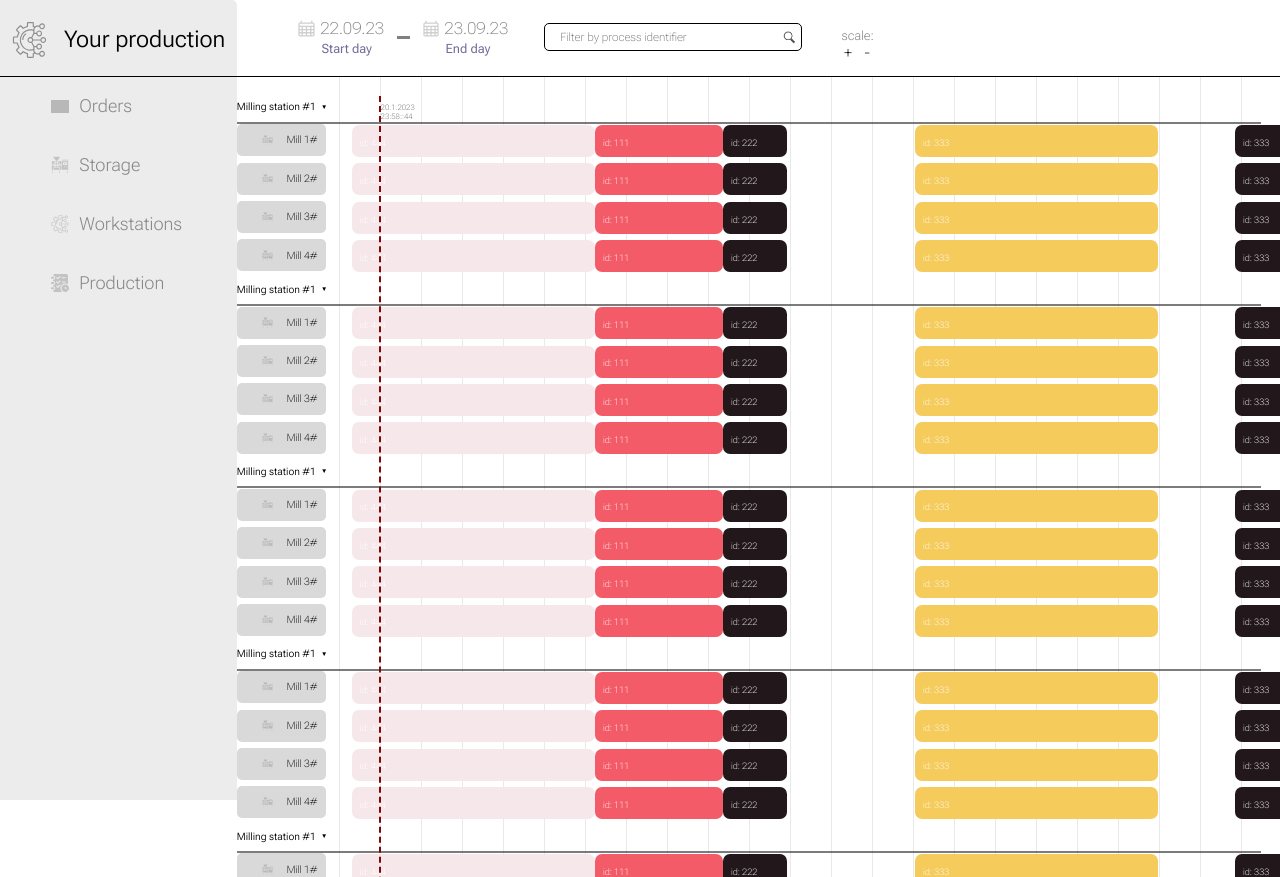
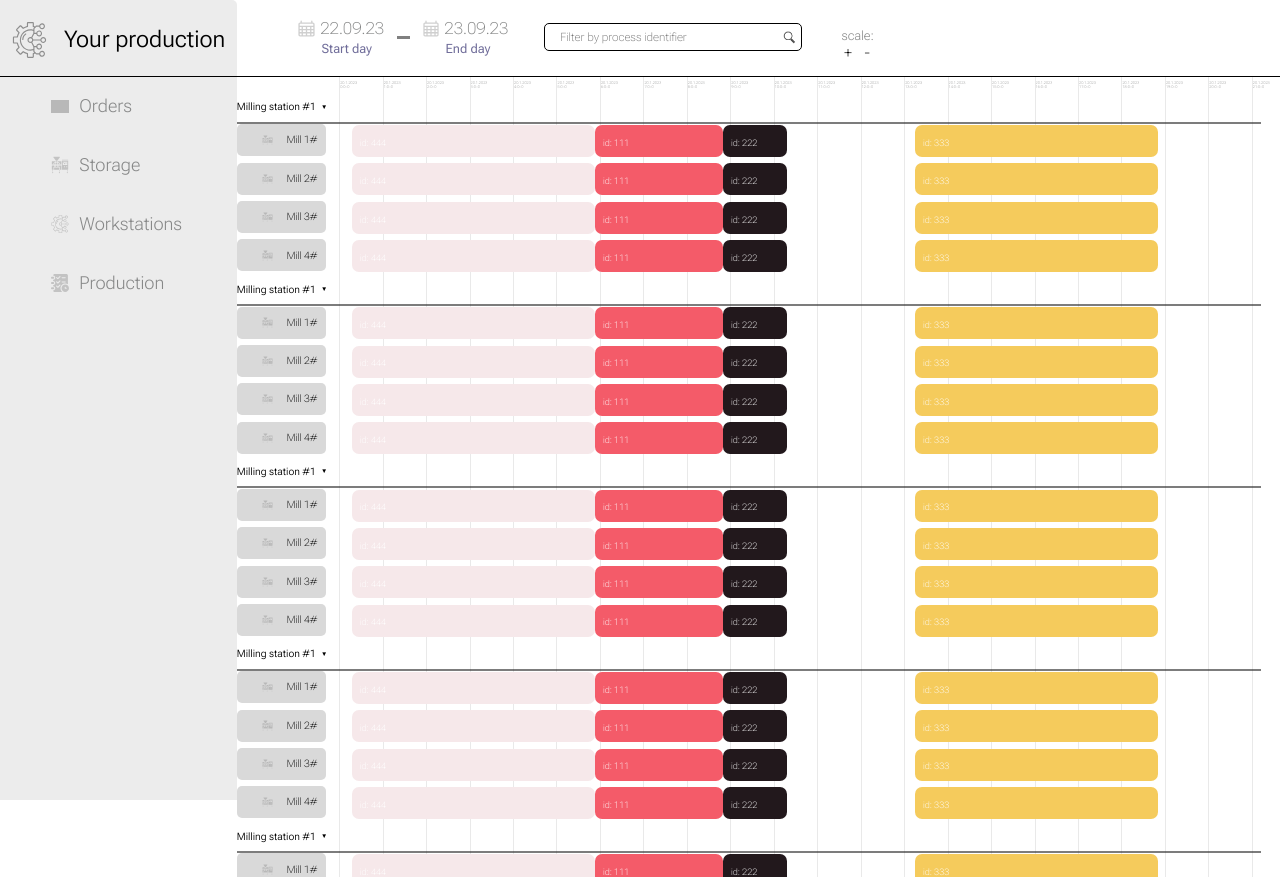
Before and after one commit to kamilczysko/prod-app, a Vue app: page / in a window 1280 px wide. Built offline with nearby package versions, Linux system fonts and the light colour scheme; grey boxes are pictures that could not be loaded.

Commit message:
fix time characteristic

```diff
--- a/src/components/chart/Chart.vue
+++ b/src/components/chart/Chart.vue
@@ -53,7 +53,7 @@ export default {
       const mark = Math.round(hourlyRange/hourlyDivision);
       console.log(mark)
 
-      const clientWidth = document.getElementById("chart").clientWidth * 0.92;
+      const clientWidth = document.getElementById("chart").clientWidth;
       const timeContainer = document.getElementById("time")
       let maxWidth = clientWidth;
       console.log("width: "+maxWidth)
@@ -62,7 +62,6 @@ export default {
       console.log("part: "+timePartWidth)
 
       let actualTimeLabel = this.startTime;
-      timeContainer.style.width =  maxWidth/clientWidth*100+"vw";
       timeContainer.style.height = document.getElementsByClassName("chart")[0].scrollHeight+"px"
       document.getElementsByClassName("actual-time")[0].style.height = document.getElementsByClassName("chart")[0].scrollHeight+"px"
       for(let i = 0; i <= mark; i++) {
@@ -70,12 +69,13 @@ export default {
           timePart.classList.add("time-part");
 
           timePart.style.left = timePartWidth*i+"px";
+          console.log("time: "+ timePartWidth*i+"px")
 
           timeContainer.appendChild(timePart);
 
           const timeLabel = document.createElement('p');
           timeLabel.classList.add("time-label");
-          // timeLabel.innerText = this.timeConverter(actualTimeLabel);
+          timeLabel.innerText = this.timeConverter(actualTimeLabel);
           timePart.appendChild(timeLabel);
 
           actualTimeLabel += hourlyDivision*60*60;
@@ -94,12 +94,12 @@ export default {
     },
     getTodayTimestamp() {
       const today = new Date()
-      today.setUTCHours(23, 0, 0, 0);
+      today.setUTCHours(0, 0, 0, 0);
       return Math.round(today/1000)
     },
     getActualTimeStamp(){
       const date = new Date()
-      // date.setUTCHours(1, 0, 0, 0);
+      // date.setUTCHours(7, 45, 0, 0);
 
       return Math.round(date/1000)
     },
@@ -107,17 +107,12 @@ export default {
       return this.timeConverter(Math.round(+new Date()/1000));
     },
     getActutalTimePosition() {
-      let maxWidth = document.getElementById("chart").clientWidth;
+      const clientWidth = document.getElementById("chart").clientWidth;
 
       const actualTime = this.getActualTimeStamp()
-      const a = (actualTime - this.startTime)/(this.endTime - this.startTime)
-      const timePosition = (maxWidth*a)
+      const a = (actualTime - this.startTime) / (this.endTime - this.startTime)
+      document.getElementById("actual-time").style.left = (a)*clientWidth +"px"
 
-      console.log("start Time: "+ this.startTime)
-      console.log("end Time: "+ this.endTime)
-      console.log("actual Time: "+ actualTime)
-
-      document.getElementById("actual-time").style.left = a*100+"vw"
     }
  }
 }
@@ -126,7 +121,6 @@ export default {
 <style>
 
 .chart {
-    margin: 0;
     height: 100vh;
     width: 80vw;
     overflow:scroll;
@@ -158,21 +152,23 @@ export default {
 .time-part {
     height: 100%;
     border-left: 1px solid rgba(42, 42, 42, .1);
-    position:relative;
+    position: absolute;
+    width: 1px;
 }
 
 .time-label{
     font-weight: 100;
     font-size: .3vw;
     overflow: hidden;
+    position: absolute;
 }
 
 .actual-time {
     position: absolute;
     border-left: 2px dashed rgb(129, 7, 7);
     top: 1.5vw;
-    width: 1vw;
-    margin-left: 7vw;
+    width: 2px;
+    margin-left: 8vw;
     z-index: 1;
     cursor: pointer;
 
--- a/src/components/chart/DataRow.vue
+++ b/src/components/chart/DataRow.vue
@@ -9,7 +9,7 @@
                     <DataElement identifier="111" width="10" left="20" color="#F45B69"/>
                     <DataElement identifier="222" width="5" left="30" color="#22181C"/>
                     <DataElement identifier="333" width="19" left="45" color="#F5CB5C"/>
-                    <DataElement identifier="333" width="35" left="70" color="#22181C"/>
+                    <!-- <DataElement identifier="333" width="35" left="70" color="#22181C"/> -->
                 </div>
     </li>
 </template>
```
